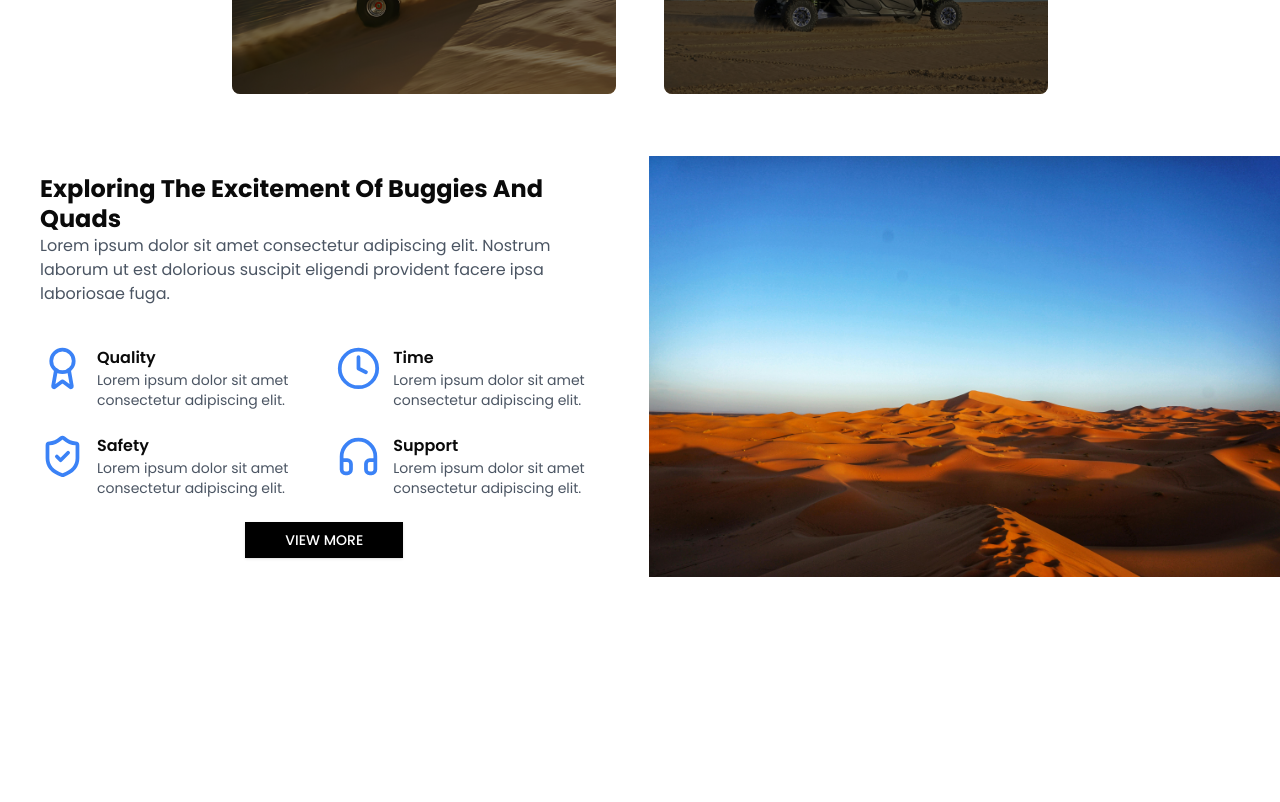
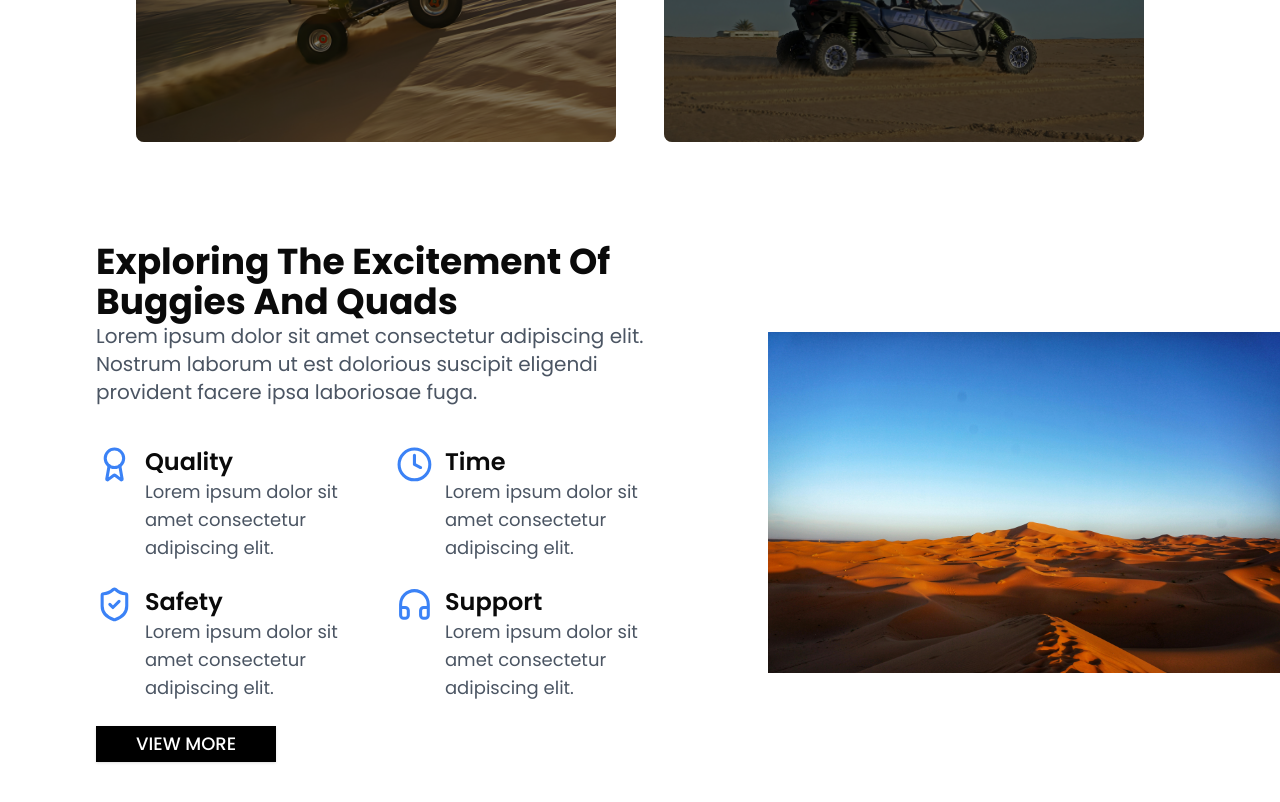
Before and after one commit to MohamedLrDev/sahara, a React (Vite) app: page / in a window 1280 px wide. Shown: the part 860-1662 px from the top of the page. Before the commit the page ends 1458 px from the top, so only its background shows below. Built offline with nearby package versions, Linux system fonts and the light colour scheme; what fluid-tailwind would draw is missing.

Commit message:
back into the buisness

```diff
--- a/src/App.tsx
+++ b/src/App.tsx
@@ -1,3 +1,4 @@
+import FlexBox from "./pages/FlexBox"
 import Home from "./pages/Home"
 
 function App() {
@@ -5,6 +6,7 @@ function App() {
   return (
     <>
       <Home />
+      {/* <FlexBox /> */}
     </>
   )
 }
--- a/src/components/common/Categorie.tsx
+++ b/src/components/common/Categorie.tsx
@@ -6,7 +6,7 @@ interface VehicleCardProps {
   const Categorie = ({ image, title }: VehicleCardProps) => {
     return (
       <div className="container flex justify-center items-center cursor-pointer">
-        <div className="relative w-[18rem] h-[12rem] sm:w-[20rem] sm:h-[15rem] lg:w-[24rem] lg:h-[18rem] overflow-hidden rounded-lg group">
+        <div className="relative w-[18rem] h-[12rem] sm:w-[20rem] sm:h-[15rem] lg:w-[24rem] lg:h-[18rem] xl:w-[30rem] xl:h-[21rem] overflow-hidden rounded-lg group">
           <img
             src={image}
             alt={title}
--- a/src/components/layout/QuadHighlights.tsx
+++ b/src/components/layout/QuadHighlights.tsx
@@ -1,5 +1,5 @@
 import sahara_bg from "../../assets/images/sahara_bg.jpg";
-import quad_rider from "../../assets/images/quad_rider.png";
+// import quad_rider from "../../assets/images/quad_rider.png";
 import { Button } from "@/components/ui/button";
 import { Clock, ShieldCheck, Headphones, Award } from "lucide-react";
 
@@ -33,26 +33,22 @@ const highlights = [
 
 const QuadHighlights = () => {
   return (
-    <main className=" container w-full">
-      <div className=" w-full flex flex-col md:flex-row-reverse  ">
-        <div className="w-full relative items-center flex justify-end ">
+    <main className="w-full pt-5">
+      <div className=" w-full flex flex-col md:flex-row-reverse justify-center  items-center ">
+        <div className="w-full   max-w-[100vh] ">
           <img
             src={sahara_bg}
             alt="sahara_bg"
-            className="w-full h-auto object-cover" // Ensures the background image is responsive
+            className="w-full object-containe" // Ensures the background image is responsive
           />
-          {/* <img
-          src={quad_rider}
-          alt="quad_rider"
-          className="absolute inset-0 w-full h-full object-contain rotate-12" // Rider image sticks to the background
-        /> */}
+
         </div>
 
-        <div className="py-10 px-10">
-          <h1 className="text-2xl font-bold leading-tight">
+        <div className="py-10 px-10  xl:max-3xl:px-24">
+          <h1 className="text-2xl xl:text-4xl font-bold leading-tight">
             Exploring The Excitement Of Buggies And Quads
           </h1>
-          <p className="text-gray-600">
+          <p className="text-gray-600 xl:text-xl">
             Lorem ipsum dolor sit amet consectetur adipiscing elit. Nostrum
             laborum ut est dolorious suscipit eligendi provident facere ipsa
             laboriosae fuga.
@@ -64,8 +60,8 @@ const QuadHighlights = () => {
               <div key={highlight.id} className="flex items-start space-x-3">
                 {highlight.icon}
                 <div>
-                  <h3 className="font-semibold">{highlight.title}</h3>
-                  <p className="text-sm text-gray-600">
+                  <h3 className="font-semibold xl:text-2xl">{highlight.title}</h3>
+                  <p className="text-sm xl:text-lg text-gray-600">
                     {highlight.description}
                   </p>
                 </div>
@@ -73,8 +69,8 @@ const QuadHighlights = () => {
             ))}
           </div>
 
-          <div className="flex justify-center">
-            <Button className="bg-black text-white px-10 py-2 rounded-none">
+          <div className="flex justify-center xl:justify-start">
+            <Button className="bg-black text-white xl:text-lg px-10 py-2 rounded-none">
               VIEW MORE
             </Button>
           </div>
--- /dev/null
+++ b/src/pages/FlexBox.tsx
@@ -0,0 +1,16 @@
+import React from 'react'
+
+const FlexBox = () => {
+  return (
+    <div className='  flex mx  flex-wrap  h-screen gap-6'>
+        <div className='w-[20rem] bg-red-400 h-[15rem]'/>
+        <div className='w-[20rem] bg-purple-400 h-[15rem]'/>
+        <div className='w-[20rem] bg-red-400 h-[15rem]'/>
+        <div className='w-[20rem] bg-purple-400 h-[15rem]'/>
+
+
+    </div>
+  )
+}
+
+export default FlexBox
```
